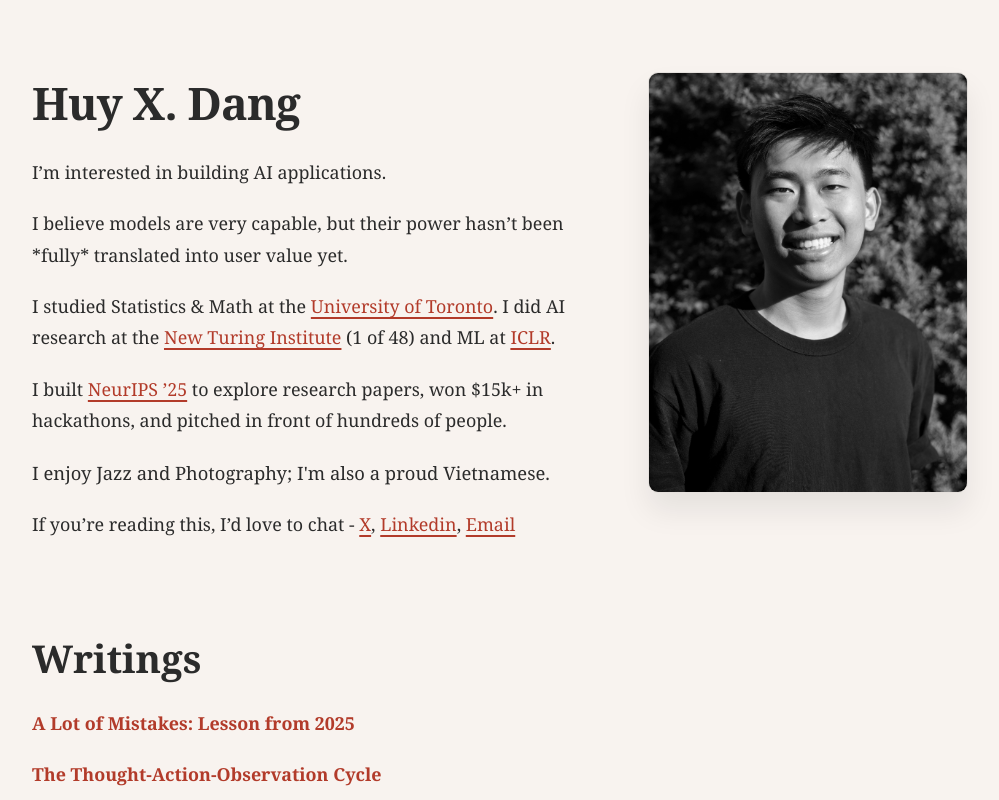
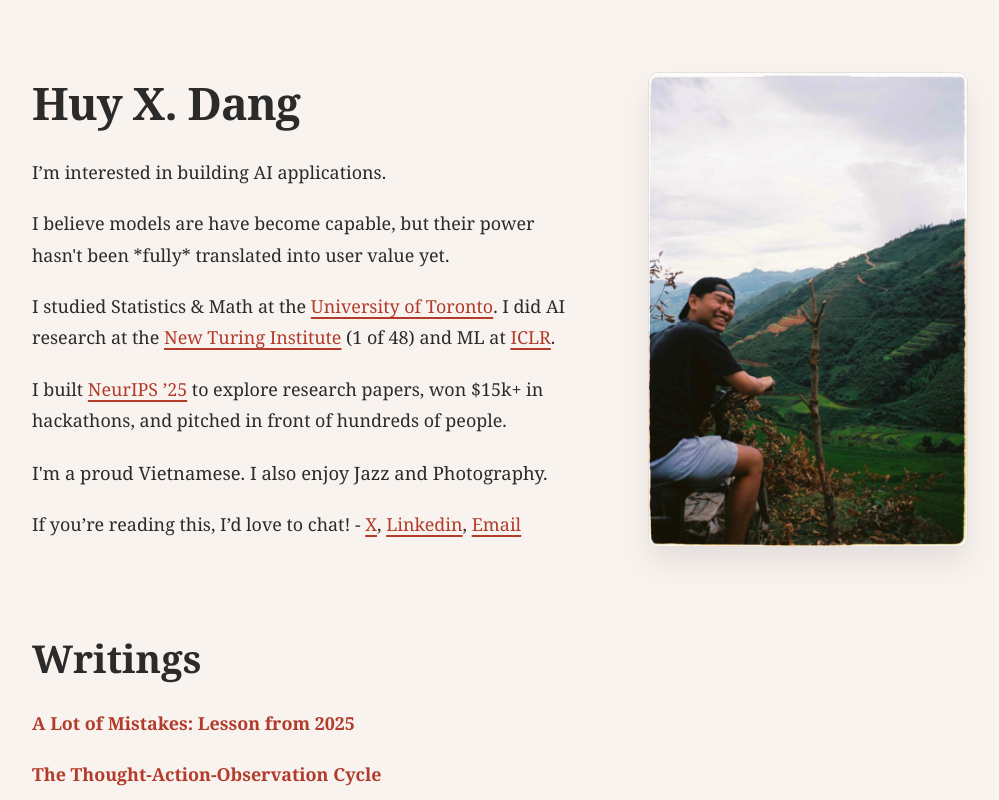
Before and after one commit to huyxdang/personal-website, a React (Create React App) app: page / in a window 1280 px wide. Shown: the whole page, without its empty margins (140-1139 px from the left). Built offline with nearby package versions, Linux system fonts and the light colour scheme.

Commit message:
added pic

```diff
--- a/src/components/Main.js
+++ b/src/components/Main.js
@@ -14,7 +14,7 @@ function About() {
             </p>
 
             <p className="hero-text">
-              I believe models are very capable, but their power hasn’t been *fully*
+              I believe models are have become capable, but their power hasn't been *fully*
               translated into user value yet.
             </p>
 
@@ -63,10 +63,10 @@ function About() {
             </p>
 
             <p className="interests">
-              I enjoy Jazz and Photography; I'm also a proud Vietnamese.
+              I'm a proud Vietnamese. I also enjoy Jazz and Photography.
             </p>
             <p className="hero-text">
-              If you’re reading this, I’d love to chat - {" "}
+              If you’re reading this, I’d love to chat! - {" "}
               <a
                 href="https://x.com/xhuydang"
                 target="_blank"
@@ -98,7 +98,7 @@ function About() {
 
           <div className="hero-photo">
             <img
-              src={`${process.env.PUBLIC_URL}/headshot.png`}
+              src={`${process.env.PUBLIC_URL}/headshot.jpg`}
               alt="Huy Dang"
             />
           </div>
--- a/src/index.css
+++ b/src/index.css
@@ -89,7 +89,6 @@ a {
   object-fit: cover;
   border: 1px solid rgba(0, 0, 0, 0.08);
   box-shadow: 0 18px 30px rgba(0, 0, 0, 0.08);
-  filter: grayscale(100%);
 }
 
 .accent-link {
```
Also changed, not shown: public/headshot.jpg (added).
